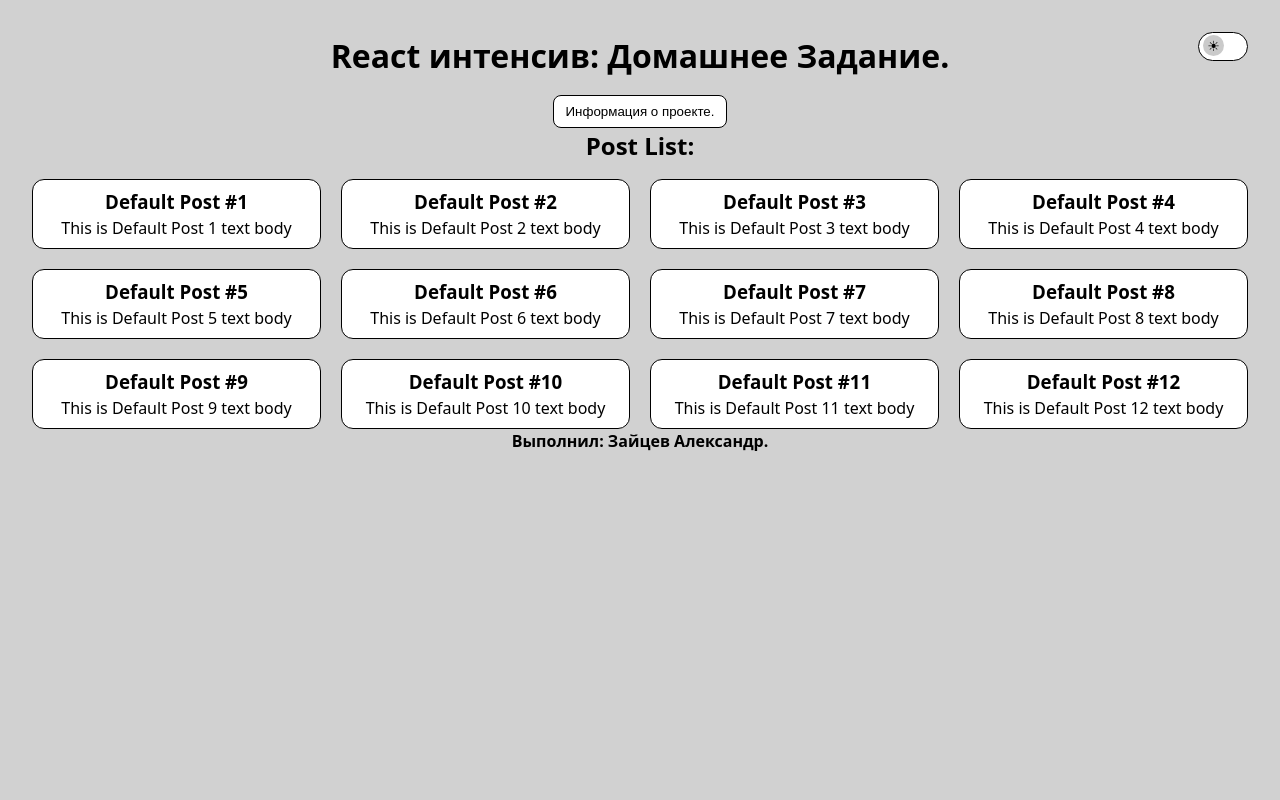
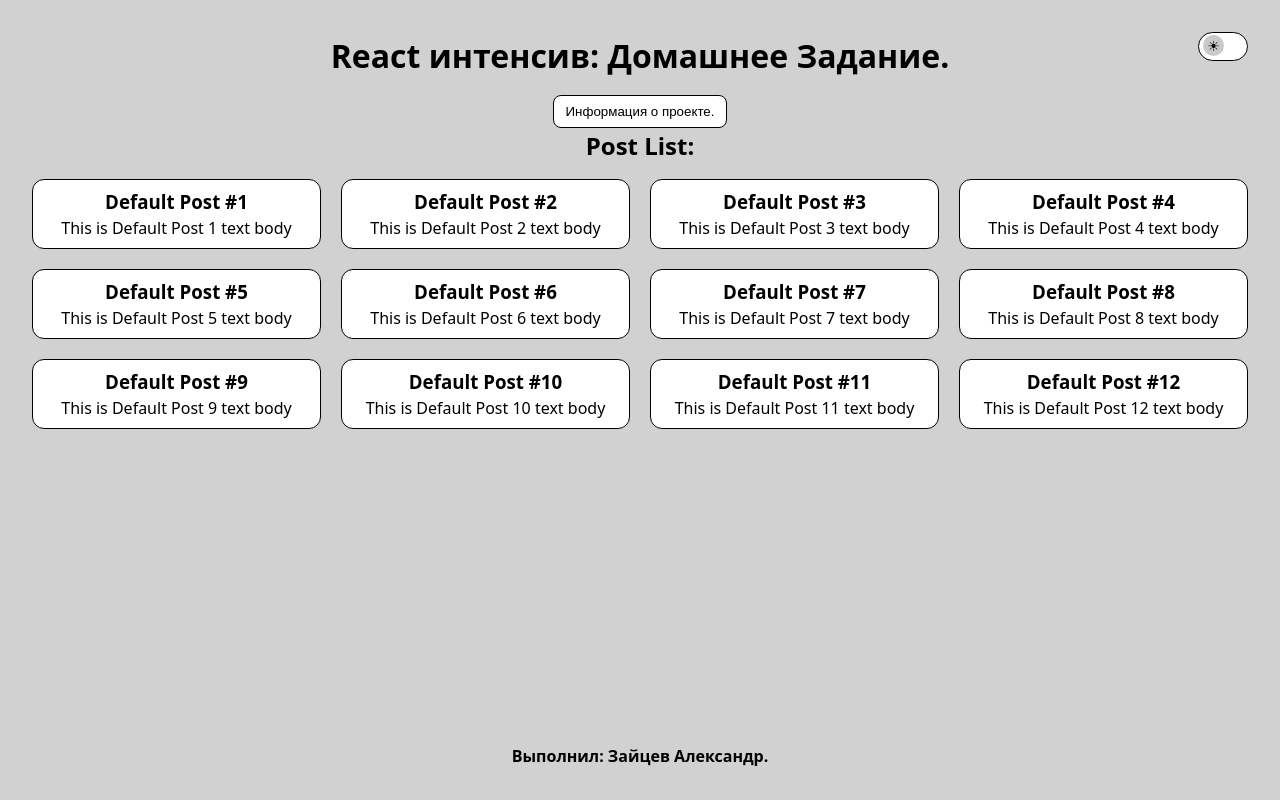
Before and after one commit to ZaytsevAlexanderGit/aston_react_homework_1, a React (Vite) app: page / in a window 1280 px wide. Built offline with nearby package versions, Linux system fonts and the light colour scheme.

Commit message:
add some styling to App

```diff
--- a/src/app/App.css
+++ b/src/app/App.css
@@ -1,6 +1,6 @@
 #root {
   max-width: 1280px;
   margin: 0 auto;
-  padding: 2rem;
+  padding: var(--main-layout-padding);
   text-align: center;
 }
--- a/src/index.css
+++ b/src/index.css
@@ -3,6 +3,7 @@
   --background-color: #d1d1d1;
   --text-color: #242424;
   --modal-background-color: #a39898;
+  --main-layout-padding: 2rem;
 }
 
 /*------------------------------Default Styles------------------*/
--- a/src/shared/MainLayout.module.css
+++ b/src/shared/MainLayout.module.css
@@ -1,3 +1,9 @@
+.layout {
+    min-height: calc(100vh - var(--main-layout-padding) * 2);
+    display: grid;
+    grid-template-rows: auto 1fr auto;
+}
+
 .mainLayout {
     display: flex;
     flex-direction: column;
--- a/src/shared/MainLayout.tsx
+++ b/src/shared/MainLayout.tsx
@@ -9,10 +9,10 @@ type MainLayoutProps = {
 
 export const MainLayout = ({ children }: MainLayoutProps) => {
   return (
-    <>
+    <div className={styles.layout}>
       <Header />
       <main className={styles.mainLayout}>{children}</main>
       <Footer />
-    </>
+    </div>
   );
 };
--- a/src/widgets/LayoutFooter/Footer.tsx
+++ b/src/widgets/LayoutFooter/Footer.tsx
@@ -2,7 +2,7 @@ import styles from './Footer.module.css';
 
 export const Footer = () => {
   return (
-    <footer className={styles.Footer}>
+    <footer className={styles.footer}>
       <h4>Выполнил: Зайцев Александр.</h4>
     </footer>
   );
```
